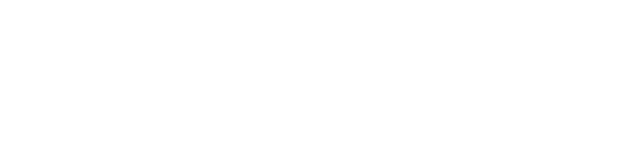
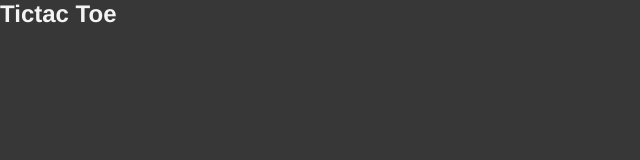
Before and after one commit to lucasoneves/tictactoe, a website: page index.html in a window 1280 px wide. Shown: the whole page, without its empty margins (0-640 px from the left). Drawn offline with Linux system fonts and the light colour scheme.

Commit message:
set up css

```diff
--- a/index.html
+++ b/index.html
@@ -5,8 +5,10 @@
     <meta http-equiv="X-UA-Compatible" content="IE=edge" />
     <meta name="viewport" content="width=device-width, initial-scale=1.0" />
     <title>Tic Tac Toe</title>
+    <link rel="stylesheet" href="./styles/main.css" />
   </head>
   <body>
+    <h2>Tictac Toe</h2>
     <script src="./scripts/main.js" async></script>
   </body>
 </html>
--- /dev/null
+++ b/styles/main.css
@@ -0,0 +1,10 @@
+* {
+  margin: 0;
+  padding: 0;
+  box-sizing: border-box;
+  font-family: Helvetica, Arial, sans-serif;
+}
+body {
+  background-color: #373737;
+  color: #f3f3f3;
+}
```
